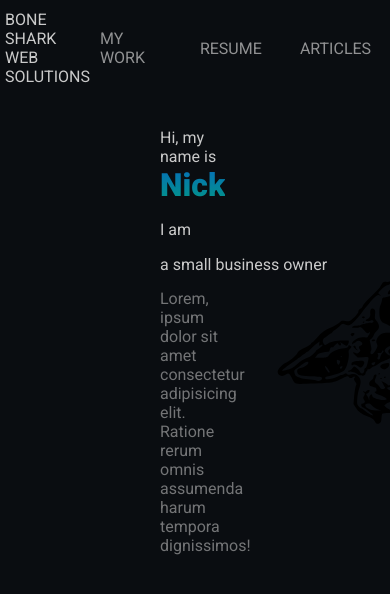
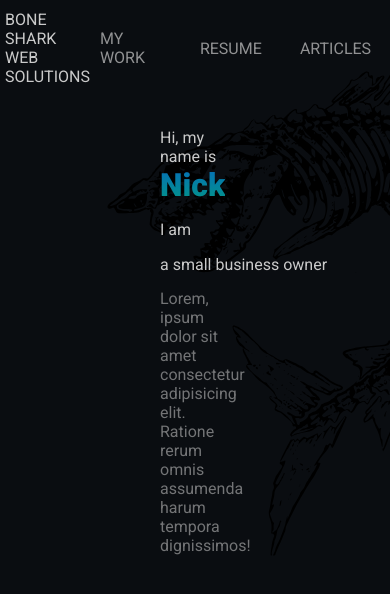
Before and after one commit to volkoff223/astro-blob, an Astro site: page / in a window 390 px wide. Shown: the top 594 px of the page. Built offline with nearby package versions, Linux system fonts and the light colour scheme; Astro itself is replaced by a stand-in of ours.

Commit message:
made bg img responsive

```diff
--- a/src/components/ThemeChange.astro
+++ b/src/components/ThemeChange.astro
@@ -100,7 +100,9 @@
 
   .backgroundImg {
     position: relative;
-    left: 200px;
+    left: 9vw;
+    max-width: 114vw;
+    min-width: 79vw;
   }
 
   /* TOGGLE  */
```
